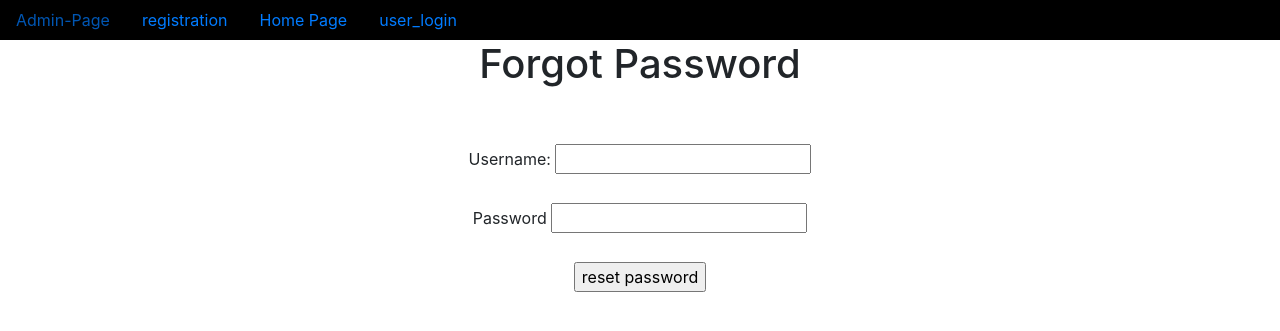
After one commit to Rahulrinku99/Register_Login, a Django app: page /forgot_password/ in a window 1280 px wide. The commit adds this page. Shown: the top 331 px of the page. Run offline with Django 4.2, Linux system fonts and the light colour scheme.

Commit message:
first commit

```diff
--- a/app/views.py
+++ b/app/views.py
@@ -3,7 +3,7 @@ from django.http import HttpResponse
 from app.forms import *
 from django.core.mail import send_mail
 
-from django.http import HttpResponsePermanentRedirect
+from django.http import HttpResponseRedirect
 from django.contrib.auth import authenticate,login,logout
 from django.urls import reverse
 from django.contrib.auth.decorators import login_required
@@ -53,7 +53,7 @@ def signup(request):
         if AUO and AUO.is_active:
             login(request,AUO)
             request.session['username']=username
-            return HttpResponsePermanentRedirect(reverse('home'))
+            return HttpResponseRedirect(reverse('home'))
         else:
             return HttpResponse('Invalid username or password')
     return render(request,'signup.html')
@@ -62,4 +62,46 @@ def signup(request):
 @login_required
 def signout(request):
     logout(request)
-    return HttpResponsePermanentRedirect(reverse('home'))
+    return HttpResponseRedirect(reverse('home'))
+
+@login_required
+def display_profile(request):
+    username=request.session.get('username')
+    UO=User.objects.get(username=username)
+    PO=Profile.objects.get(username=UO)
+    d={'UO':UO,'PO':PO}
+    return render(request,'display_profile.html',d)
+
+@login_required
+def change_password(request):
+    if request.method=="POST":
+        pw=request.POST['pw']
+        username=request.session.get('username')
+        UO=User.objects.get(username=username)
+        UO.set_password(pw)
+        UO.save()
+
+        send_mail('Registration',
+                      'successfully Registration is Done',
+                      '7829794470rahul@gamil.com',
+                      [UO.email],
+                      fail_silently=False)
+
+        return HttpResponse('password changed successfully')
+    return render(request,'change_password.html')
+
+def forgot_password(request):
+    if request.method=="POST":
+        un=request.POST['un']
+        pw=request.POST['pw']
+        UO=User.objects.filter(username=un)
+        if UO :
+            LUO=UO[0]
+            LUO.set_password(pw)
+            LUO.save()
+            return HttpResponse('password reset successfully')
+        else:
+            return HttpResponse('user is not present in DB')
+
+
+    return render(request,'forgot_password.html')
--- a/project35/urls.py
+++ b/project35/urls.py
@@ -24,4 +24,7 @@ urlpatterns = [
     path('home/',home,name='home'),
     path('signup/',signup,name='signup'),
     path('signout/',signout,name='signout'),
+    path('display_profile/',display_profile,name='display_profile'),
+    path('change_password/',change_password,name='change_password'),
+    path('forgot_password/',forgot_password,name='forgot_password'),
 ]+static(settings.MEDIA_URL,document_root=settings.MEDIA_ROOT)
--- a/templates/dummy.html
+++ b/templates/dummy.html
@@ -22,9 +22,13 @@
 
 
         {% if user.is_authenticated %}
-        <a href="{% url 'signout' %}" class="nav-link">user_logout</a>
+          <a href="{% url 'display_profile' %}" class="nav-link">display_profile</a>
+          <a href="{% url 'change_password' %}" class="nav-link">change_password</a>
+          <a href="{% url 'signout' %}" class="nav-link">user_logout</a>
+
         {% else %}
-        <a href="{% url 'signup' %}" class="nav-link">user_login</a>
+
+          <a href="{% url 'signup' %}" class="nav-link">user_login</a>
         {% endif %}
 
     </nav>
--- /dev/null
+++ b/templates/forgot_password.html
@@ -0,0 +1,19 @@
+{% extends 'dummy.html' %}
+{% block title %}
+    <title>registration</title>
+{% endblock %}
+
+{% block body_block %}
+    <form action="" method="POST">
+        {% csrf_token %}
+        <h1>Forgot Password</h1>
+        <br><br>
+        <label for="un">Username:</label>
+        <input type="text" name="un" id="un">
+        <br><br>
+        <label for="pw">Password</label>
+        <input type="text" name="pw" id="pw">
+        <br><br>
+        <input type="submit" value="reset password">
+    </form>
+{% endblock %}
--- a/templates/signup.html
+++ b/templates/signup.html
@@ -13,7 +13,9 @@
         <input type="password" name="password" id="password">
         <br><br>
         <input type="submit" value="Login" class="btn btn-primary">
+        <br><br>
     </form>
+    <a href="{% url 'forgot_password' %}">Forgot password?</a>
 </center>
 
 {% endblock %}
```
Also changed, not shown: templates/change_password.html (added, +16 -0 lines), templates/display_profile.html (added, +12 -0 lines), db.sqlite3.
